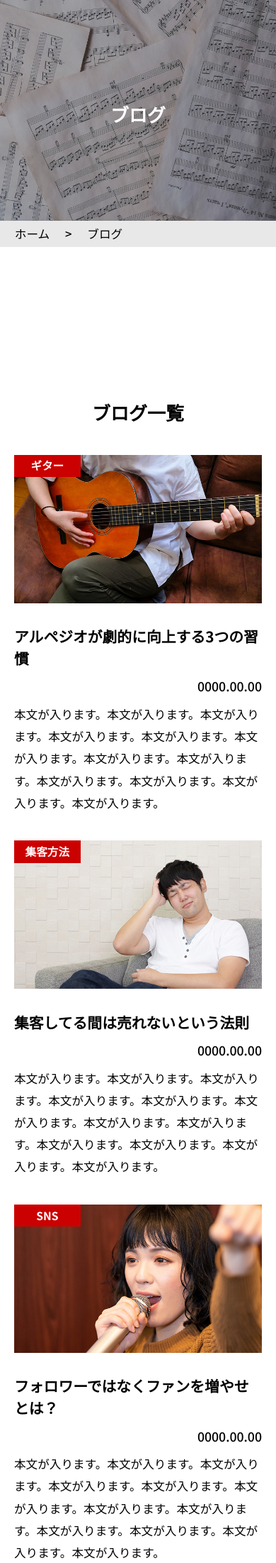
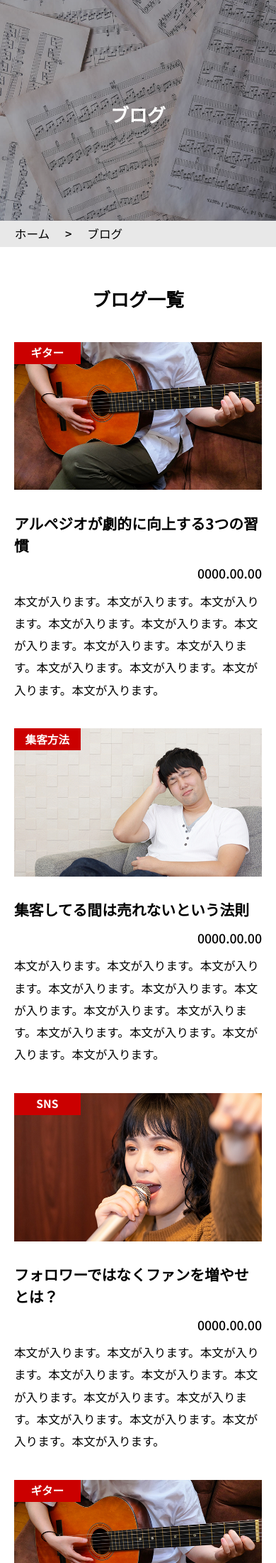
Before and after one commit to taichioonuki/yuuuulec-musicschool, a PHP site: page /blog_list.html in a window 390 px wide. Shown: the part 53-2255 px from the top of the page at 71% size. Run offline with PHP 8.4, Linux system fonts and the light colour scheme.

Commit message:
ブログ一覧　sp　ピクパ修正

```diff
--- a/css/style.css
+++ b/css/style.css
@@ -1201,7 +1201,7 @@ main {
 }
 @media (max-width: 767px) {
   .c-blog--sub {
-    padding-top: 20.3rem;
+    padding: 5rem 0 20.3rem;
   }
 }
 
@@ -1227,7 +1227,7 @@ main {
 }
 @media (max-width: 767px) {
   .c-blog__item--sub {
-    margin-bottom: 3.6rem;
+    margin-bottom: 3.7rem;
   }
 }
 .c-blog__item--sub a {
--- a/scss/object/component/_component.scss
+++ b/scss/object/component/_component.scss
@@ -420,7 +420,7 @@
     padding: 6.5rem 0 21rem;
 
     @include sp {
-        padding-top: 20.3rem;
+        padding: 5rem 0 20.3rem;
     }
 }
 
@@ -442,7 +442,7 @@
     }
 
     @include sp {
-        margin-bottom: 3.6rem;
+        margin-bottom: 3.7rem;
     }
 
     a {
```
Also changed, not shown: css/style.min.css, 2 other files.
